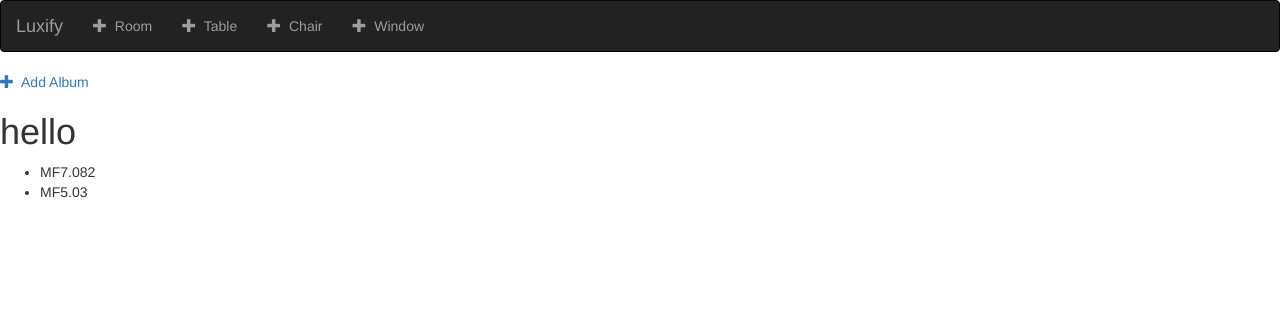
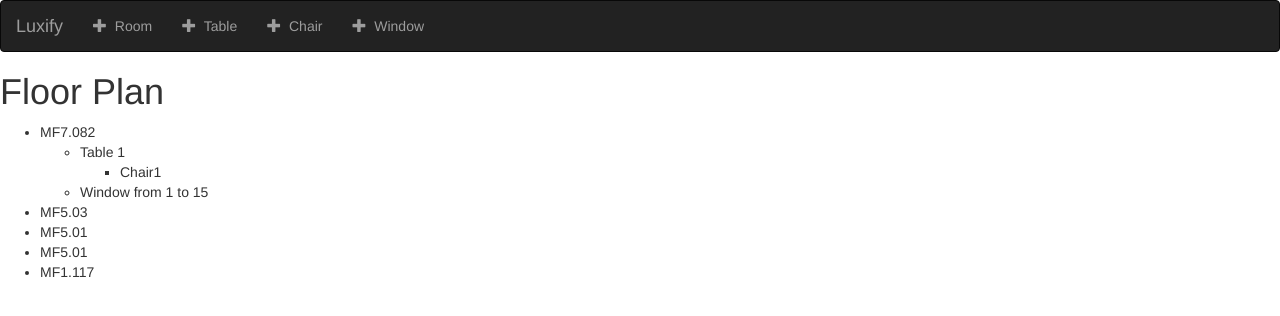
Before and after one commit to WayanKita/luxify, a Django app: page /floorPlan/creator/ in a window 1280 px wide. Shown: the top 316 px of the page. Run offline with Django 3.2, Linux system fonts and the light colour scheme; data comes from the database, SQL or seed files in the repository; some libraries are stand-ins or nearby versions.

Commit message:
made light track prototype

```diff
--- a/floorPlan/models.py
+++ b/floorPlan/models.py
@@ -1,13 +1,17 @@
 from django.db import models
+from django.urls import reverse
 
 
 class Room(models.Model):
-    room_code = models.CharField(max_length=10)
+    code = models.CharField(max_length=10)
     x_length = models.CharField(max_length=5)
     y_length = models.CharField(max_length=5)
 
+    def get_absolute_url(self):
+        return reverse('floorPlan:sandbox')
+
     def __str__(self):
-        return self.room_code
+        return self.code
 
 
 class Table(models.Model):
@@ -18,18 +22,33 @@ class Table(models.Model):
     x_size = models.CharField(max_length=5)
     y_size = models.CharField(max_length=5)
 
+    def get_absolute_url(self):
+        return reverse('floorPlan:sandbox')
+
     def __str__(self):
-        return self.number
+        return 'Table ' + self.number
 
 
 class Chair(models.Model):
     table = models.ForeignKey(Table, on_delete=models.CASCADE)
-    table_number = models.CharField(max_length=2)
+    number = models.CharField(max_length=2)
     position = models.CharField(max_length=3)
     occupied = models.BooleanField(default=False)
+
+    def get_absolute_url(self):
+        return reverse('floorPlan:sandbox')
+
+    def __str__(self):
+        return 'Chair' + self.number
 
 
 class Window(models.Model):
     room = models.ForeignKey(Room, on_delete=models.CASCADE)
     start_pos = models.CharField(max_length=3)
     end_pos = models.CharField(max_length=3)
+
+    def get_absolute_url(self):
+        return reverse('floorPlan:sandbox')
+
+    def __str__(self):
+        return 'Window from '+ self.start_pos + ' to '+ self.end_pos
--- a/floorPlan/templates/floorPlan/base.html
+++ b/floorPlan/templates/floorPlan/base.html
@@ -36,26 +36,26 @@
             <ul class="nav navbar-nav">
 
                 <!-- Room button -->
-                <li class="">
+                <li class="{% block room_active %} {% endblock %}">
                     <a href="{% url 'floorPlan:room-add' %}">
                         <span class="glyphicon glyphicon-plus" aria-hidden="true"></span>&nbsp; Room
                     </a>
                 </li>
 
                 <!-- Table button -->
-                <li class="">
+                <li class="{% block table_active %} {% endblock %}">
                     <a href="{% url 'floorPlan:table-add' %}">
                         <span class="glyphicon glyphicon-plus" aria-hidden="true"></span>&nbsp; Table
                     </a>
                 </li>
-                <li class="">
+                <li class="{% block chair_active %} {% endblock %}">
                     <a href="{% url 'floorPlan:chair-add' %}">
                         <span class="glyphicon glyphicon-plus" aria-hidden="true"></span>&nbsp; Chair
                     </a>
                 </li>
 
                 <!-- Song button -->
-                <li class="">
+                <li class="{% block window_active %} {% endblock %}">
                     <a href="{% url 'floorPlan:window-add' %}">
                         <span class="glyphicon glyphicon-plus" aria-hidden="true"></span>&nbsp; Window
                     </a>
--- a/floorPlan/templates/floorPlan/table.html
+++ b/floorPlan/templates/floorPlan/table.html
@@ -1,36 +1,33 @@
 {% extends 'floorPlan/base.html' %}
 
 {% block body %}
-    <a href="{% url 'floorPlan:room-add' %}">
-        <span class="glyphicon glyphicon-plus" aria-hidden="true"></span>&nbsp; Add Album
-    </a>
 
-
-<h1>hello</h1>
+<h1>Floor Plan</h1>
 <ul>
    {% for room in all_rooms %}
         <li>
-            {{ room.room_code }}
+            {{ room }}
+            <ul>
+               {% for table in room.table_set.all %}
+                    <li>
+                        {{ table }}
+                        <ul>
+                            {% for chair in table.chair_set.all %}
+                                <li>
+                                    {{ chair }}
+                                </li>
+                            {% endfor %}
+                        </ul>
+                        </li>
+                {% endfor %}
+                {% for window in room.window_set.all %}
+                    <li>
+                        {{ window }}
+                    </li>
+                {% endfor %}
+            </ul>
         </li>
     {% endfor %}
 </ul>
 
 {% endblock %}
-
-{#<div class="row">#}
-{#    <div class="col-sm-12 col-md-7">#}
-{#        <div class="panel panel-default">#}
-{#            <div class="panel-body">#}
-{#                <form class="form-horizontal" action="" method="post" enctype="multipart/form-data">#}
-{#                    {%  csrf_token %}#}
-{#                    {% include 'floorPlan/form-template.html' %}#}
-{#                    <div class="form-group">#}
-{#                        <div class="col-sm-offset-2 col-sm-10">#}
-{#                            <button type="submit" class="btn btn-success">Submit</button>#}
-{#                        </div>#}
-{#                    </div>#}
-{#                </form>#}
-{#            </div>#}
-{#        </div>#}
-{#    </div>#}
-{#</div>#}
--- a/floorPlan/views.py
+++ b/floorPlan/views.py
@@ -18,7 +18,7 @@ def sandbox(request):
 
 class RoomCreate(CreateView):
     model = Room
-    fields = ['room_code', 'x_length', 'y_length']
+    fields = ['code', 'x_length', 'y_length']
 
 
 class TableCreate(CreateView):
@@ -28,7 +28,7 @@ class TableCreate(CreateView):
 
 class ChairCreate(CreateView):
     model = Chair
-    fields = ['table', 'table_number', 'position', 'occupied']
+    fields = ['table', 'number', 'position', 'occupied']
 
 
 class WindowCreate(CreateView):
```
Also changed, not shown: floorPlan/templates/floorPlan/chair_form.html (+9 -17 lines), floorPlan/templates/floorPlan/form-layout-template.html (added, +26 -0 lines), floorPlan/templates/floorPlan/room_form.html (+5 -17 lines), floorPlan/templates/floorPlan/table_form.html (+5 -19 lines), floorPlan/templates/floorPlan/window_form.html (+5 -17 lines), db.sqlite3, floorPlan/migrations/0003_auto_20180504_1230.py (added).
